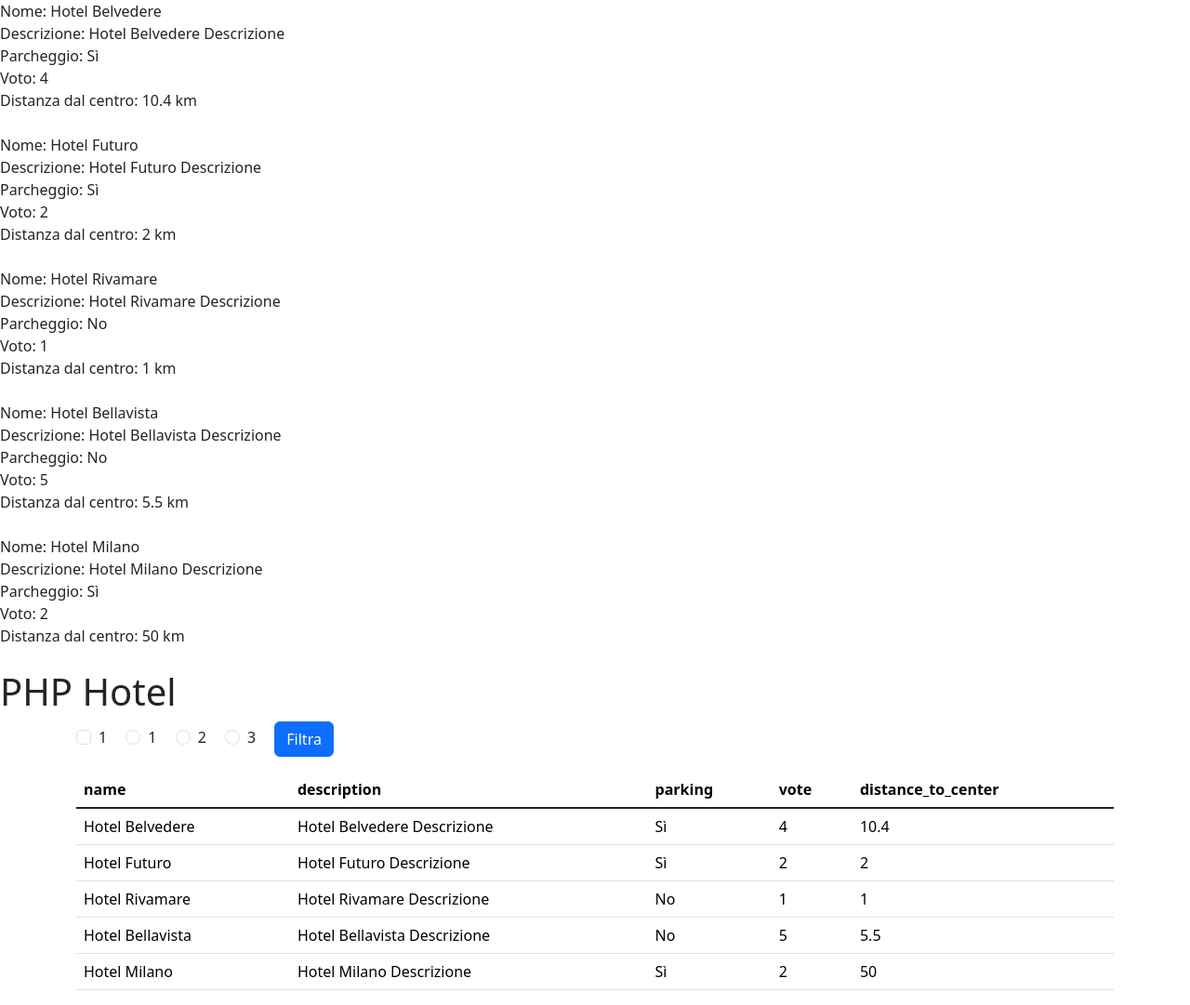
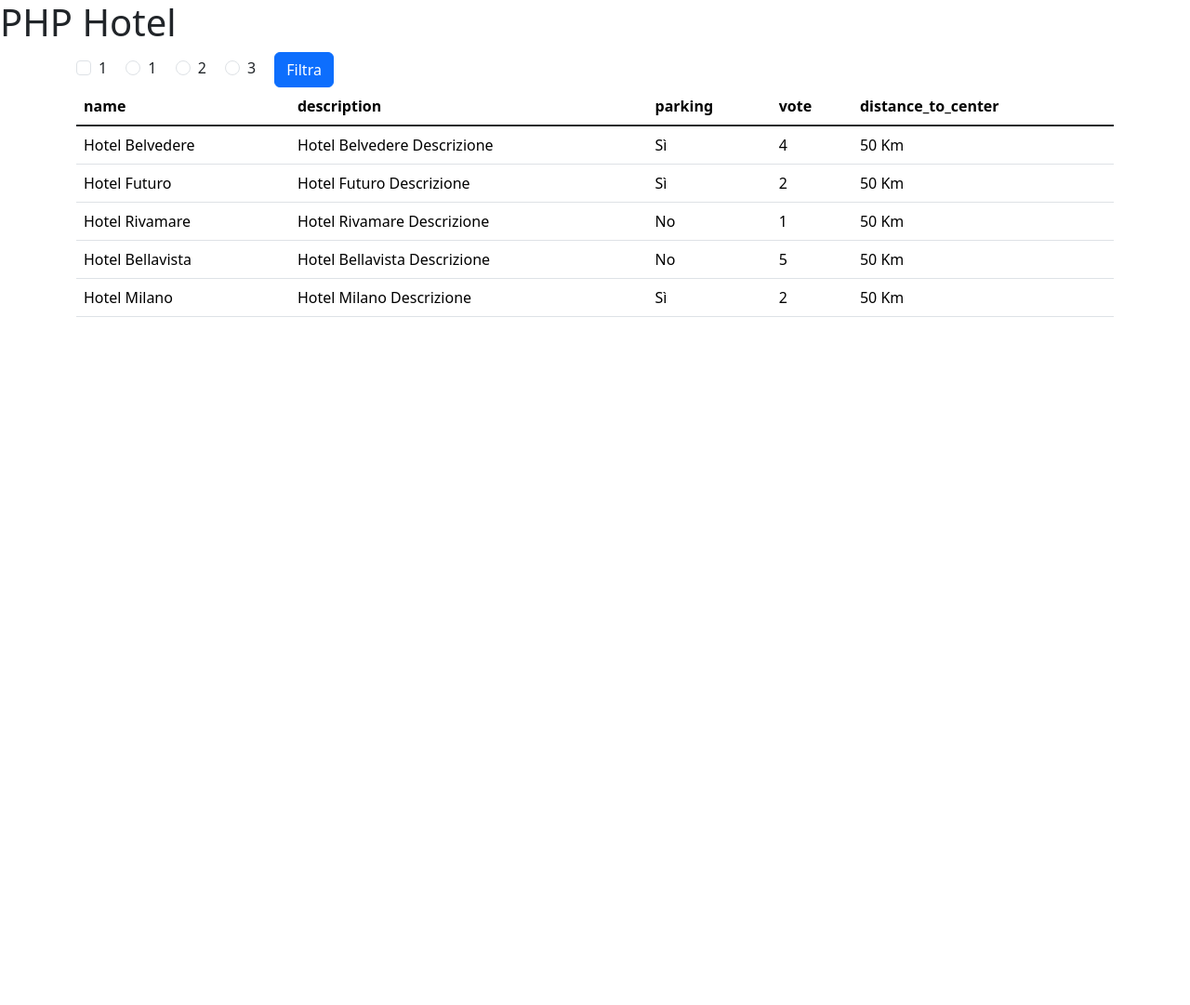
Before and after one commit to ginevrabotrugno/php-hotel, a PHP site: page / in a window 1280 px wide. Shown: the whole page at 93% size. After the commit the page ends 341 px from the top, so only its background shows below. Run offline with PHP 8.4, Linux system fonts and the light colour scheme.

Commit message:
fix: fix code

```diff
--- a/index.php
+++ b/index.php
@@ -39,12 +39,10 @@
 
     ];
 
+
     foreach ($hotels as $hotel) {
-        echo "Nome: " . $hotel['name'] . "<br>";
-        echo "Descrizione: " . $hotel['description'] . "<br>";
-        echo "Parcheggio: " . ($hotel['parking'] ? 'Sì' : 'No') . "<br>";
-        echo "Voto: " . $hotel['vote'] . "<br>";
-        echo "Distanza dal centro: " . $hotel['distance_to_center'] . " km<br><br>";
+        $distance =  $hotel['distance_to_center'] . ' Km';
+        // var_dump($distance);
     }
 
 ?>
@@ -88,17 +86,32 @@
             <thead>
                 <tr>
                     <?php
-                        foreach ($hotel as $key => $value) {
-                            echo "<th> $key </th>";
+                        // Usare il primo hotel per ottenere le chiavi
+                        $firstHotel = $hotels[0];
+                        foreach ($firstHotel as $key => $value) {
+                            echo "<th>" . $key . "</th>";
                         }
                     ?>
                 </tr>
             </thead>
+
             <tbody class="table-group-divider">
                 <?php foreach ($hotels as $hotel): ?>
                 <tr>
                     <?php foreach($hotel as $key => $value): ?>
-                        <td> <?php echo ($key == 'parking') ? ($value ? 'Sì' : 'No') : $value; ?> </td>
+                        <td>
+                            <?php
+
+                                if ($key == 'parking') {
+                                    echo $value ? 'Sì' : 'No';
+                                } elseif ($key == 'distance_to_center') {
+                                    echo $value = $distance;
+                                } else {
+                                    echo $value;
+                                }
+
+                           ?>
+                        </td>
                     <?php endforeach; ?>
                 </tr>
                 <?php endforeach; ?>
```
